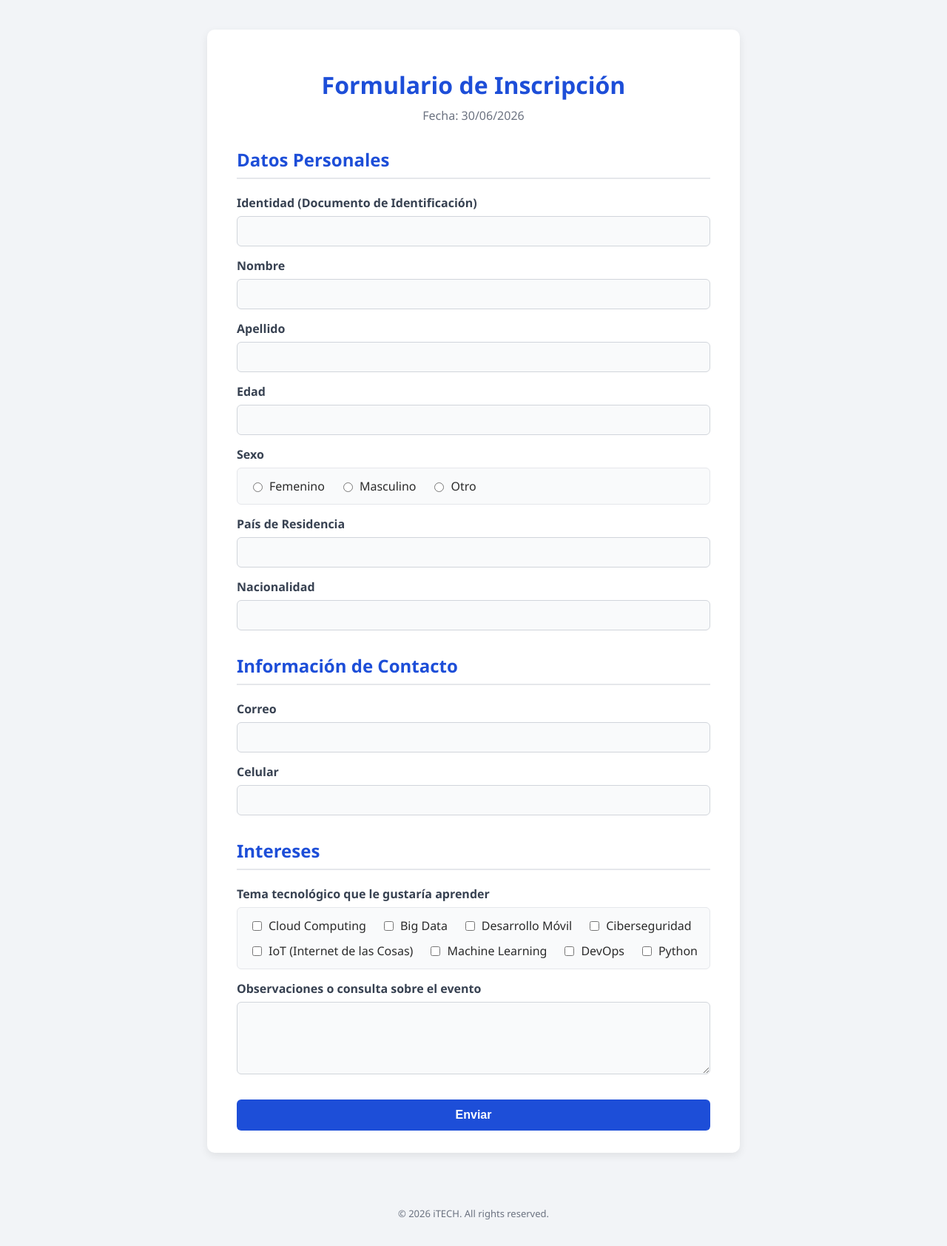
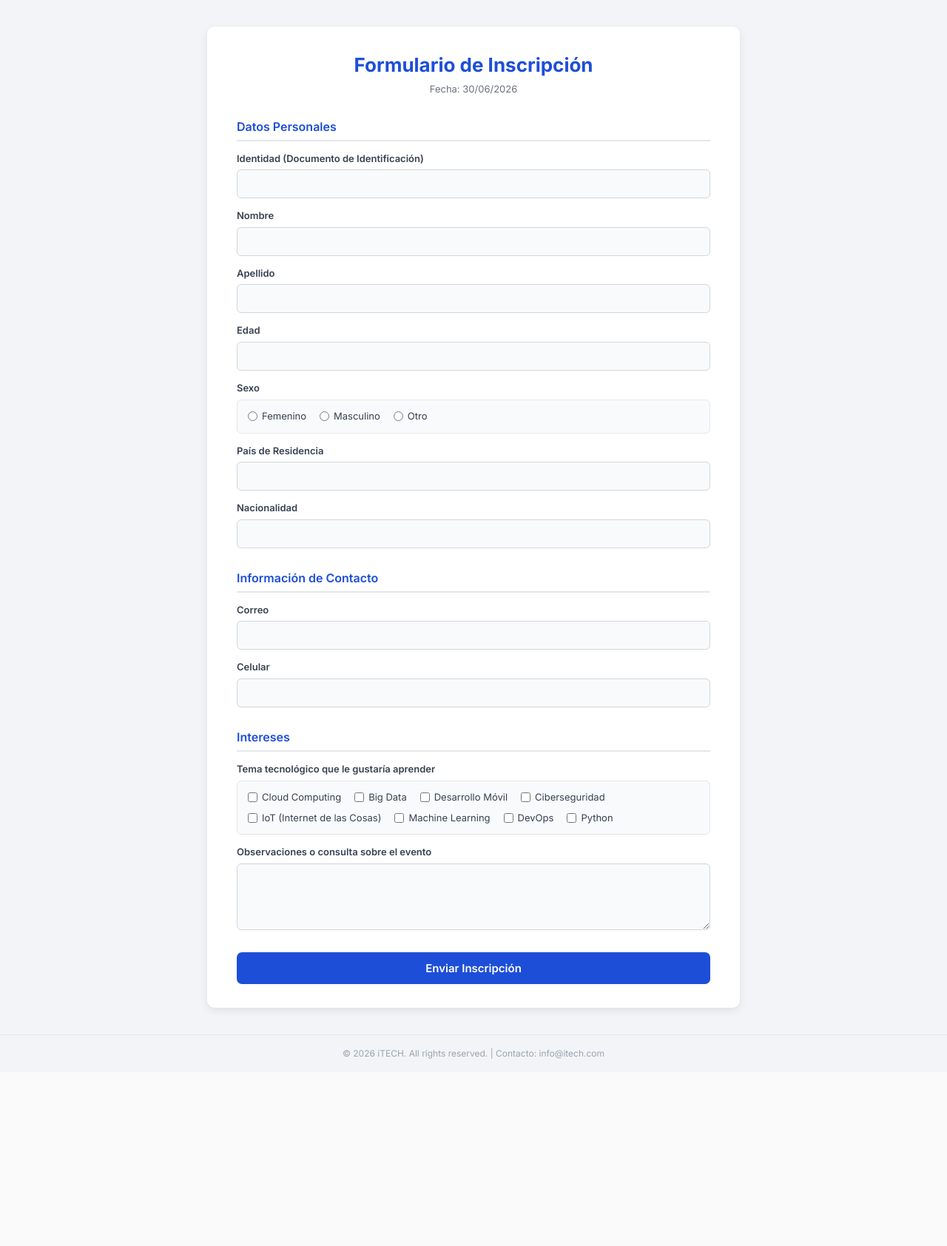
Before and after one commit to Char12os/Parcial_1_SofwareVII, a PHP site: page / in a window 1280 px wide. Shown: the whole page at 74% size. After the commit the page ends 1431 px from the top, so only its background shows below. Run offline with PHP 8.4, Linux system fonts and the light colour scheme.

Commit message:
second commit

```diff
--- a/app/Controllers/FormController.php
+++ b/app/Controllers/FormController.php
@@ -1,9 +1,10 @@
 <?php
+// app/Controllers/FormController.php
+
 require_once __DIR__ . '/../Models/Inscriptor.php';
 
 class FormController
 {
-
     public function mostrarFormulario()
     {
         require __DIR__ . '/../View/formulario.php';
@@ -12,37 +13,55 @@ class FormController
     public function guardar()
     {
         $datos = [
-            'identidad'        => $_POST['identidad'] ?? '',
-            'nombre'           => $_POST['nombre'] ?? '',
-            'apellido'         => $_POST['apellido'] ?? '',
-            'edad'             => $_POST['edad'] ?? 0,
-            'sexo'             => $_POST['sexo'] ?? '',
-            'pais_residencia'  => $_POST['pais_residencia'] ?? '',
-            'nacionalidad'     => $_POST['nacionalidad'] ?? '',
-            'correo'           => $_POST['correo'] ?? '',
-            'celular'          => $_POST['celular'] ?? '',
-            'observaciones'    => $_POST['observaciones'] ?? '',
-            'temas'            => $_POST['temas'] ?? [],
+            'identidad'       => $_POST['identidad']       ?? '',
+            'nombre'          => $_POST['nombre']          ?? '',
+            'apellido'        => $_POST['apellido']        ?? '',
+            'edad'            => $_POST['edad']            ?? 0,
+            'sexo'            => $_POST['sexo']            ?? '',
+            'pais_residencia' => $_POST['pais_residencia'] ?? '',
+            'nacionalidad'    => $_POST['nacionalidad']    ?? '',
+            'correo'          => $_POST['correo']          ?? '',
+            'celular'         => $_POST['celular']         ?? '',
+            'observaciones'   => $_POST['observaciones']   ?? '',
+            'temas'           => $_POST['temas']           ?? [],
         ];
 
         try {
             $idInscriptor = Inscriptor::guardar($datos);
 
-            echo "<h2>Inscripción guardada correctamente</h2>";
-            echo "<p>ID generado: {$idInscriptor}</p>";
-            echo '<p><a href="index.php">Volver al formulario</a> | <a href="index.php?action=reporte">Ver reporte</a></p>';
+            $tipo    = 'exito';
+            $titulo  = 'Inscripción guardada correctamente';
+            $mensaje = "Tu registro fue guardado con el ID #{$idInscriptor}.";
 
         } catch (InvalidArgumentException $e) {
-
-            echo "<h2>Revisa los datos del formulario</h2>";
-            echo "<p>" . htmlspecialchars($e->getMessage()) . "</p>";
-            echo '<p><a href="index.php">Volver al formulario</a></p>';
+            $tipo    = 'error';
+            $titulo  = 'Revisa los datos del formulario';
+            $mensaje = $e->getMessage();
 
         } catch (PDOException $e) {
+            $tipo    = 'error';
+            $titulo  = 'No se pudo guardar la inscripción';
+            $mensaje = self::traducirErrorMysql($e->getMessage());
+        }
 
-            echo "<h2>No se pudo guardar la inscripción</h2>";
-            echo "<p>" . htmlspecialchars($e->getMessage()) . "</p>";
-            echo '<p><a href="index.php">Volver al formulario</a></p>';
+        require __DIR__ . '/../View/resultado.php';
+    }
+
+    /**
+     * Convierte mensajes técnicos de MySQL en texto legible para el usuario.
+     */
+    private static function traducirErrorMysql(string $error): string
+    {
+        if (str_contains($error, 'uq_inscriptores_identidad')) {
+            return 'Este número de identidad ya está registrado.';
         }
+        if (str_contains($error, 'uq_inscriptores_correo')) {
+            return 'Este correo electrónico ya está registrado.';
+        }
+        if (str_contains($error, 'uq_inscriptores_celular')) {
+            return 'Este número de celular ya está registrado.';
+        }
+        // Si no reconocemos el error, mostramos algo genérico (nunca el error técnico)
+        return 'Ocurrió un problema al guardar. Por favor intenta de nuevo.';
     }
 }
--- a/app/View/Formulario.php
+++ b/app/View/Formulario.php
@@ -1,21 +1,20 @@
 <?php
-$anioActual = date('Y');
+// app/View/formulario.php
+$anioActual  = date('Y');
 $fechaActual = date('d/m/Y');
 ?>
 <!DOCTYPE html>
 <html lang="es">
 <head>
-    <meta charset="UTF-8">
-    <meta name="viewport" content="width=device-width, initial-scale=1.0">
-    <title>Formulario de Inscripción - iTECH</title>
-    <link rel="stylesheet" href="public/Css/styles.css">
+    <title>iTECH | Formulario de Inscripción</title>
+    <?php require __DIR__ . '/partials/_head.php'; ?>
 </head>
 <body>
 
-<div class="contenedor">
+<div class="card card-md">
 
     <h1>Formulario de Inscripción</h1>
-    <p class="fecha">Fecha: <?php echo $fechaActual; ?></p>
+    <p class="subtitulo">Fecha: <?php echo $fechaActual; ?></p>
 
     <form action="index.php?action=guardar" method="POST">
 
@@ -34,7 +33,7 @@ $fechaActual = date('d/m/Y');
         <input type="number" id="edad" name="edad" min="1" max="120" required>
 
         <label>Sexo</label>
-        <div class="opciones-radio">
+        <div class="grupo-checks">
             <label><input type="radio" name="sexo" value="Femenino" required> Femenino</label>
             <label><input type="radio" name="sexo" value="Masculino"> Masculino</label>
             <label><input type="radio" name="sexo" value="Otro"> Otro</label>
@@ -57,12 +56,12 @@ $fechaActual = date('d/m/Y');
         <h2>Intereses</h2>
 
         <label>Tema tecnológico que le gustaría aprender</label>
-        <div class="opciones-checkbox">
+        <div class="grupo-checks">
             <label><input type="checkbox" name="temas[]" value="Cloud Computing"> Cloud Computing</label>
             <label><input type="checkbox" name="temas[]" value="Big Data"> Big Data</label>
-            <label><input type="checkbox" name="temas[]" value="Desarrollo Movil"> Desarrollo Móvil</label>
+            <label><input type="checkbox" name="temas[]" value="Desarrollo Móvil"> Desarrollo Móvil</label>
             <label><input type="checkbox" name="temas[]" value="Ciberseguridad"> Ciberseguridad</label>
-            <label><input type="checkbox" name="temas[]" value="IoT"> IoT (Internet de las Cosas)</label>
+            <label><input type="checkbox" name="temas[]" value="IoT (Internet de las Cosas)"> IoT (Internet de las Cosas)</label>
             <label><input type="checkbox" name="temas[]" value="Machine Learning"> Machine Learning</label>
             <label><input type="checkbox" name="temas[]" value="DevOps"> DevOps</label>
             <label><input type="checkbox" name="temas[]" value="Python"> Python</label>
@@ -71,14 +70,14 @@ $fechaActual = date('d/m/Y');
         <label for="observaciones">Observaciones o consulta sobre el evento</label>
         <textarea id="observaciones" name="observaciones" rows="4"></textarea>
 
-        <button type="submit">Enviar</button>
+        <button type="submit" class="btn btn-primario btn-bloque">Enviar Inscripción</button>
 
     </form>
 
 </div>
 
-<footer>
-    <p>&copy; <?php echo $anioActual; ?> iTECH. All rights reserved.</p>
+<footer class="site-footer">
+    &copy; <?php echo $anioActual; ?> iTECH. All rights reserved. | Contacto: info@itech.com
 </footer>
 
 </body>
--- /dev/null
+++ b/app/View/partials/_head.php
@@ -0,0 +1,289 @@
+<?php
+?>
+<meta charset="UTF-8">
+<meta name="viewport" content="width=device-width, initial-scale=1.0">
+<link rel="preconnect" href="https://fonts.googleapis.com">
+<link href="https://fonts.googleapis.com/css2?family=Inter:wght@400;500;600;700&display=swap" rel="stylesheet">
+<style>
+* { box-sizing: border-box; margin: 0; padding: 0; }
+
+body {
+    font-family: 'Inter', Arial, sans-serif;
+    background-color: #f2f4f7;
+    color: #2b2b2b;
+    line-height: 1.5;
+    min-height: 100vh;
+    display: flex;
+    flex-direction: column;
+}
+
+/* ── Tarjeta contenedor ── */
+.card {
+    background: #ffffff;
+    border-radius: 10px;
+    box-shadow: 0 4px 12px rgba(0,0,0,0.08);
+    padding: 32px 40px;
+    margin: 36px auto;
+    width: 100%;
+}
+
+.card-sm  { max-width: 480px; }
+.card-md  { max-width: 720px; }
+.card-lg  { max-width: 1100px; }
+
+/* ── Tipografía ── */
+h1 {
+    font-size: 26px;
+    font-weight: 700;
+    color: #1d4ed8;
+    text-align: center;
+    margin-bottom: 4px;
+}
+
+h2 {
+    font-size: 16px;
+    font-weight: 600;
+    color: #1d4ed8;
+    border-bottom: 2px solid #e5e7eb;
+    padding-bottom: 6px;
+    margin: 28px 0 4px;
+}
+
+.subtitulo {
+    text-align: center;
+    color: #6b7280;
+    font-size: 13px;
+    margin-bottom: 24px;
+}
+
+/* ── Formulario ── */
+label {
+    display: block;
+    margin-top: 14px;
+    margin-bottom: 5px;
+    font-size: 13px;
+    font-weight: 600;
+    color: #374151;
+}
+
+input[type="text"],
+input[type="number"],
+input[type="email"],
+input[type="tel"],
+textarea {
+    width: 100%;
+    padding: 10px 12px;
+    border: 1px solid #d1d5db;
+    border-radius: 6px;
+    font-size: 14px;
+    font-family: 'Inter', Arial, sans-serif;
+    background-color: #f9fafb;
+    color: #2b2b2b;
+    transition: border-color .2s, box-shadow .2s;
+}
+
+input:focus, textarea:focus {
+    outline: none;
+    border-color: #1d4ed8;
+    box-shadow: 0 0 0 3px rgba(29,78,216,0.12);
+    background-color: #fff;
+}
+
+textarea { resize: vertical; }
+
+.grupo-checks {
+    display: flex;
+    flex-wrap: wrap;
+    gap: 8px 18px;
+    background: #f9fafb;
+    border: 1px solid #e5e7eb;
+    border-radius: 6px;
+    padding: 12px 14px;
+    margin-top: 6px;
+}
+
+.grupo-checks label {
+    display: flex;
+    align-items: center;
+    gap: 6px;
+    margin: 0;
+    font-weight: 400;
+    font-size: 13px;
+    color: #374151;
+    cursor: pointer;
+}
+
+.grupo-checks input { accent-color: #1d4ed8; width: auto; }
+
+/* ── Botones ── */
+.btn {
+    display: inline-block;
+    padding: 10px 22px;
+    border-radius: 7px;
+    font-size: 14px;
+    font-weight: 600;
+    font-family: 'Inter', Arial, sans-serif;
+    text-decoration: none;
+    cursor: pointer;
+    border: none;
+    transition: background-color .2s, transform .1s;
+}
+
+.btn:hover { text-decoration: none; transform: translateY(-1px); }
+
+.btn-primario   { background: #1d4ed8; color: #fff; }
+.btn-primario:hover { background: #1e40af; }
+
+.btn-secundario { background: #16a34a; color: #fff; }
+.btn-secundario:hover { background: #15803d; }
+
+.btn-neutro { background: #e5e7eb; color: #374151; border: 1px solid #d1d5db; }
+.btn-neutro:hover { background: #d1d5db; }
+
+.btn-bloque {
+    display: block;
+    width: 100%;
+    margin-top: 24px;
+    padding: 12px;
+    font-size: 15px;
+    text-align: center;
+}
+
+.grupo-botones {
+    display: flex;
+    gap: 12px;
+    justify-content: center;
+    flex-wrap: wrap;
+    margin-top: 24px;
+}
+
+/* ── Badge integridad ── */
+.badge {
+    display: inline-block;
+    width: 12px; height: 12px;
+    border-radius: 50%;
+    flex-shrink: 0;
+}
+
+.badge-verde { background: #16a34a; box-shadow: 0 0 5px rgba(22,163,74,.5); }
+.badge-rojo  { background: #dc2626; box-shadow: 0 0 5px rgba(220,38,38,.5); }
+
+/* ── Leyenda ── */
+.leyenda {
+    display: flex;
+    gap: 20px;
+    flex-wrap: wrap;
+    align-items: center;
+    background: #f9fafb;
+    border: 1px solid #e5e7eb;
+    border-radius: 6px;
+    padding: 10px 14px;
+    font-size: 13px;
+    color: #374151;
+    margin-bottom: 16px;
+}
+
+.leyenda span { display: flex; align-items: center; gap: 7px; }
+
+/* ── Tabla reporte ── */
+.tabla-wrap {
+    overflow-x: auto;
+    border-radius: 8px;
+    border: 1px solid #e5e7eb;
+}
+
+.tabla-reporte {
+    width: 100%;
+    border-collapse: collapse;
+    font-size: 13px;
+    min-width: 900px;
+}
+
+.tabla-reporte th {
+    background: #1d4ed8;
+    color: #fff;
+    font-weight: 600;
+    padding: 11px 12px;
+    text-align: left;
+    white-space: nowrap;
+}
+
+.tabla-reporte td {
+    padding: 9px 12px;
+    border-bottom: 1px solid #e5e7eb;
+    vertical-align: middle;
+    color: #374151;
+}
+
+.tabla-reporte tr:last-child td { border-bottom: none; }
+.tabla-reporte tr:nth-child(even) td { background: #f9fafb; }
+.tabla-reporte tr:hover td { background: #eef2ff; }
+
+.tabla-sin-datos td {
+    text-align: center;
+    color: #9ca3af;
+    padding: 30px;
+    font-style: italic;
+}
+
+.total-registros {
+    text-align: right;
+    font-size: 12px;
+    color: #6b7280;
+    margin-top: 10px;
+}
+
+/* ── Header reporte ── */
+.reporte-header {
+    display: flex;
+    align-items: center;
+    justify-content: space-between;
+    flex-wrap: wrap;
+    gap: 12px;
+    margin-bottom: 16px;
+}
+
+.reporte-header h1 { font-size: 20px; text-align: left; }
+
+.reporte-acciones { display: flex; gap: 10px; }
+
+/* ── Footer ── */
+.site-footer {
+    text-align: center;
+    padding: 16px 20px;
+    color: #9ca3af;
+    font-size: 12px;
+    border-top: 1px solid #e5e7eb;
+    background: #f2f4f7;
+    margin-top: auto;
+}
+
+/* ── Resultado (éxito / error) ── */
+.resultado-wrap {
+    flex: 1;
+    display: flex;
+    align-items: center;
+    justify-content: center;
+    padding: 40px 16px;
+}
+
+.resultado-icono { font-size: 52px; line-height: 1; margin-bottom: 14px; }
+
+.resultado-titulo {
+    font-size: 22px;
+    font-weight: 700;
+    margin-bottom: 8px;
+}
+
+.resultado-titulo.exito { color: #16a34a; }
+.resultado-titulo.error { color: #dc2626; }
+
+.resultado-mensaje { color: #6b7280; font-size: 15px; margin-bottom: 28px; }
+
+/* ── Responsivo ── */
+@media (max-width: 600px) {
+    .card { margin: 0; border-radius: 0; padding: 20px; }
+    .grupo-checks { flex-direction: column; gap: 8px; }
+    .reporte-header { flex-direction: column; align-items: flex-start; }
+}
+</style>
--- a/public/Css/styles.css
+++ /dev/null
@@ -1,252 +0,0 @@
-/* --- CSS --- */
-* {
-    box-sizing: border-box;
-}
-
-body {
-    margin: 0;
-    font-family: 'Segoe UI', Arial, sans-serif;
-    background-color: #f2f4f7;
-    color: #2b2b2b;
-    line-height: 1.5;
-}
-
-.contenedor {
-    max-width: 720px;
-    margin: 40px auto;
-    background-color: #ffffff;
-    padding: 30px 40px;
-    border-radius: 10px;
-    box-shadow: 0 4px 12px rgba(0, 0, 0, 0.08);
-}
-
-h1 {
-    color: #1d4ed8;
-    text-align: center;
-    margin-bottom: 5px;
-}
-
-h2 {
-    color: #1d4ed8;
-    border-bottom: 2px solid #e5e7eb;
-    padding-bottom: 6px;
-    margin-top: 30px;
-}
-
-.fecha {
-    text-align: center;
-    color: #6b7280;
-    margin-top: 0;
-    margin-bottom: 25px;
-}
-
-/* --- Formulario --- */
-
-label {
-    display: block;
-    margin-top: 14px;
-    margin-bottom: 6px;
-    font-weight: 600;
-    color: #374151;
-}
-
-input[type="text"],
-input[type="number"],
-input[type="email"],
-input[type="tel"],
-textarea {
-    width: 100%;
-    padding: 10px 12px;
-    border: 1px solid #d1d5db;
-    border-radius: 6px;
-    font-size: 14px;
-    font-family: inherit;
-    background-color: #f9fafb;
-    transition: border-color 0.2s, box-shadow 0.2s;
-}
-
-input:focus,
-textarea:focus {
-    outline: none;
-    border-color: #1d4ed8;
-    box-shadow: 0 0 0 3px rgba(29, 78, 216, 0.15);
-    background-color: #ffffff;
-}
-
-textarea {
-    resize: vertical;
-}
-
-.opciones-radio,
-.opciones-checkbox {
-    display: flex;
-    flex-wrap: wrap;
-    gap: 10px 20px;
-    background-color: #f9fafb;
-    border: 1px solid #e5e7eb;
-    border-radius: 6px;
-    padding: 12px 16px;
-}
-
-.opciones-radio label,
-.opciones-checkbox label {
-    display: flex;
-    align-items: center;
-    gap: 6px;
-    margin: 0;
-    font-weight: 400;
-    color: #2b2b2b;
-    cursor: pointer;
-}
-
-.opciones-radio input,
-.opciones-checkbox input {
-    accent-color: #1d4ed8;
-    width: auto;
-}
-
-button[type="submit"] {
-    display: block;
-    width: 100%;
-    margin-top: 28px;
-    padding: 12px;
-    background-color: #1d4ed8;
-    color: #ffffff;
-    border: none;
-    border-radius: 6px;
-    font-size: 16px;
-    font-weight: 600;
-    cursor: pointer;
-    transition: background-color 0.2s;
-}
-
-button[type="submit"]:hover {
-    background-color: #1e40af;
-}
-
-footer {
-    text-align: center;
-    padding: 20px;
-    color: #6b7280;
-    font-size: 13px;
-}
-
-a {
-    color: #1d4ed8;
-    text-decoration: none;
-    font-weight: 600;
-}
-
-a:hover {
-    text-decoration: underline;
-}
-
-/* --- Reporte --- */
-
-.acciones {
-    display: flex;
-    gap: 16px;
-    margin: 15px 0 20px;
-}
-
-.tabla-reporte {
-    width: 100%;
-    border-collapse: collapse;
-    margin-top: 10px;
-    font-size: 13px;
-}
-
-.tabla-reporte th,
-.tabla-reporte td {
-    border: 1px solid #e5e7eb;
-    padding: 8px 10px;
-    text-align: left;
-    vertical-align: top;
-}
-
-.tabla-reporte th {
-    background-color: #1d4ed8;
-    color: #ffffff;
-    font-weight: 600;
-}
-
-.tabla-reporte tr:nth-child(even) {
-    background-color: #f9fafb;
-}
-
-.tabla-reporte tr:hover {
-    background-color: #eef2ff;
-}
-
-.badge {
-    display: inline-block;
-    width: 12px;
-    height: 12px;
-    border-radius: 50%;
-    margin-right: 6px;
-    vertical-align: middle;
-}
-
-.badge-verde {
-    background-color: #16a34a;
-    box-shadow: 0 0 4px #16a34a;
-}
-
-.badge-rojo {
-    background-color: #dc2626;
-    box-shadow: 0 0 4px #dc2626;
-}
-
-/* --- Responsivo --- */
-
-@media (max-width: 600px) {
-    .contenedor {
-        margin: 0;
-        border-radius: 0;
-        padding: 20px;
-    }
-
-    .opciones-radio,
-    .opciones-checkbox {
-        flex-direction: column;
-        gap: 8px;
-    }
-
-    .mensaje{
-    text-align:center;
-}
-
-.mensaje h2{
-    color:#1d4ed8;
-    margin-bottom:15px;
-}
-
-.mensaje p{
-    font-size:16px;
-    margin-bottom:20px;
-}
-
-.btn{
-    display:inline-block;
-    padding:12px 22px;
-    margin:8px;
-    background:#1d4ed8;
-    color:#fff;
-    text-decoration:none;
-    border-radius:6px;
-    transition:.3s;
-}
-
-.btn:hover{
-    background:#1e40af;
-    text-decoration:none;
-}
-
-.btn-secundario{
-    background:#16a34a;
-}
-
-.btn-secundario:hover{
-    background:#15803d;
-}
-}
```
Also changed, not shown: app/View/Reporte.php (+38 -34 lines), app/View/Resultado.php (added, +38 -0 lines).
